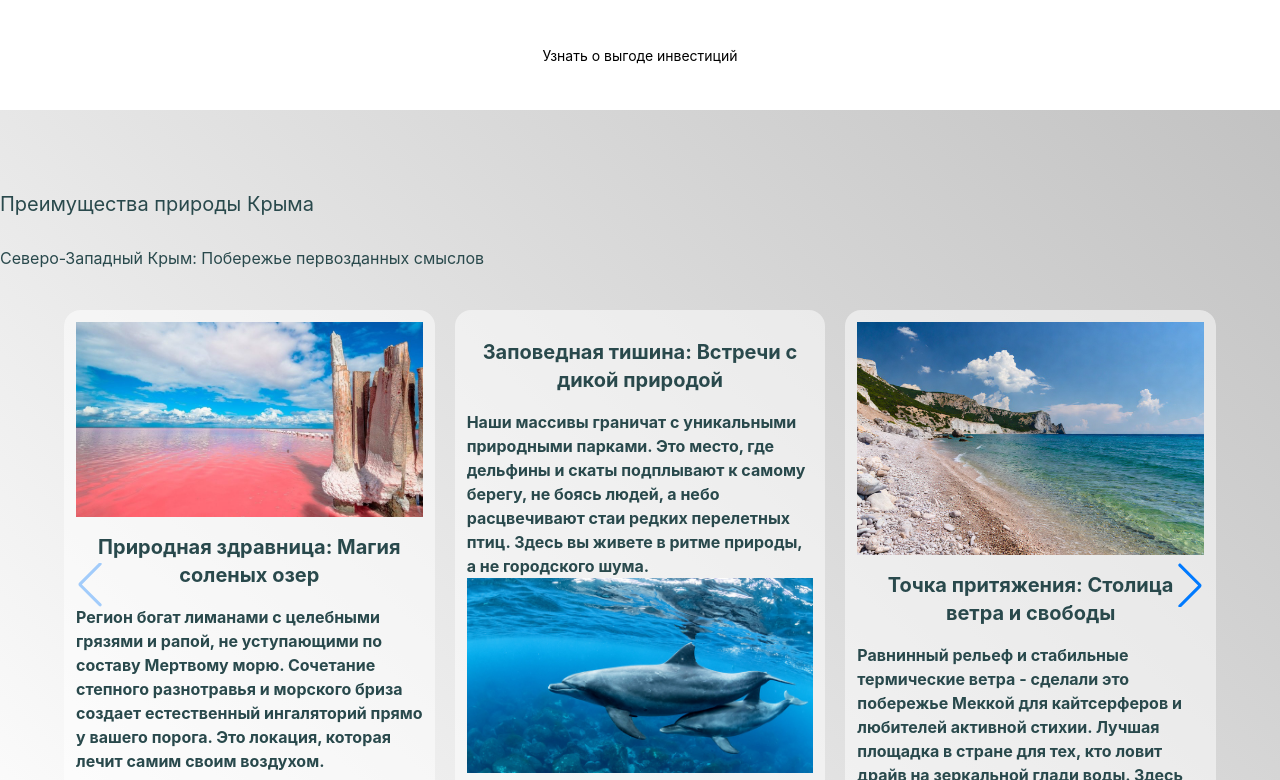
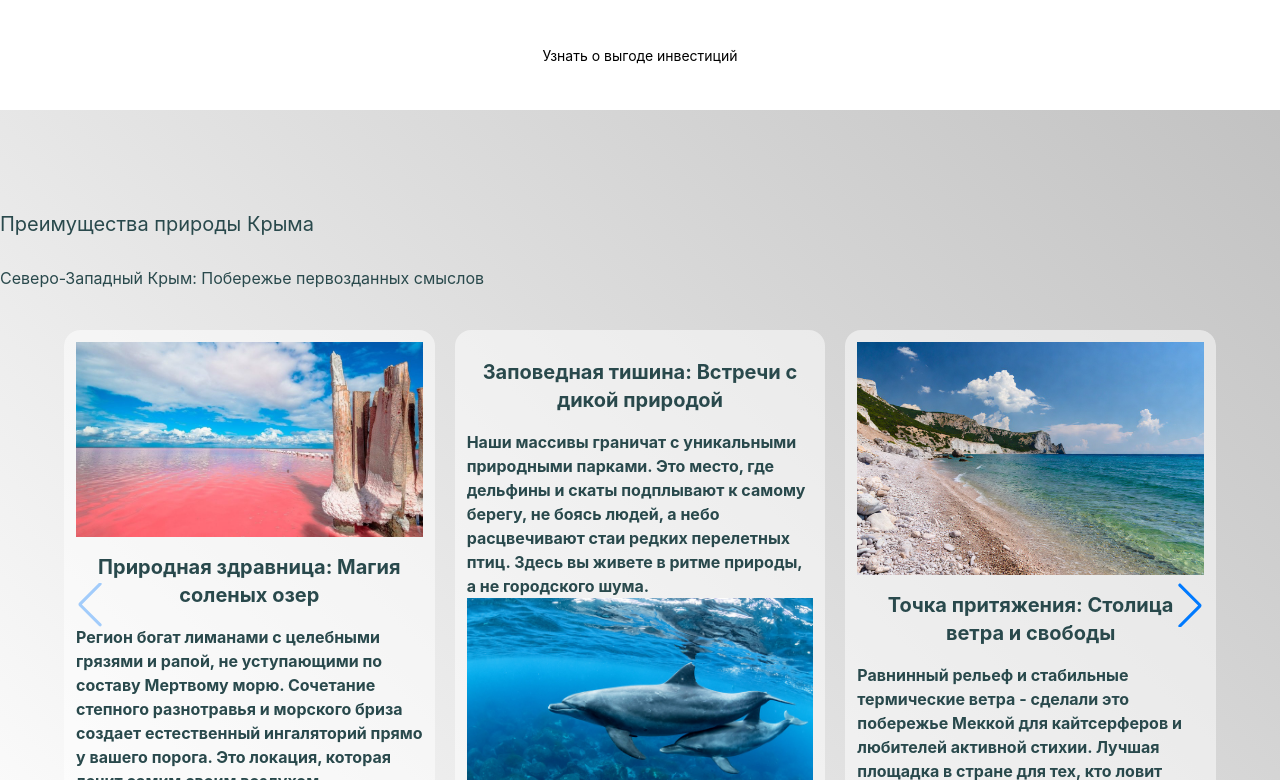
Before and after one commit to Amir-0605/Mobile, a React (Vite) app: page / in a window 1280 px wide. Shown: the part 1040-1820 px from the top of the page. Built offline with nearby package versions, Linux system fonts and the light colour scheme.

Commit message:
update code

```diff
--- a/src/companents/Benefits/Benefits.jsx
+++ b/src/companents/Benefits/Benefits.jsx
@@ -11,7 +11,7 @@ import img7 from "../assets/img7.png"
 import { Navigation, Pagination, Autoplay } from "swiper/modules";
 const Benefits = () => {
     return (
-        <div className='bg-[linear-gradient(45deg,#FFFFFF_0%,#99999999_100%)] pt-20 pb-10'>
+        <div className='bg-[linear-gradient(45deg,#FFFFFF_0%,#99999999_100%)] pt-25 pb-10'>
             <div className='container'>
                 <div>
                     <h1 className='text-[#29494C] text-xl font-600 border-b-1 pb-4 border-[#29494C]'>Преимущества природы Крыма</h1>
```
